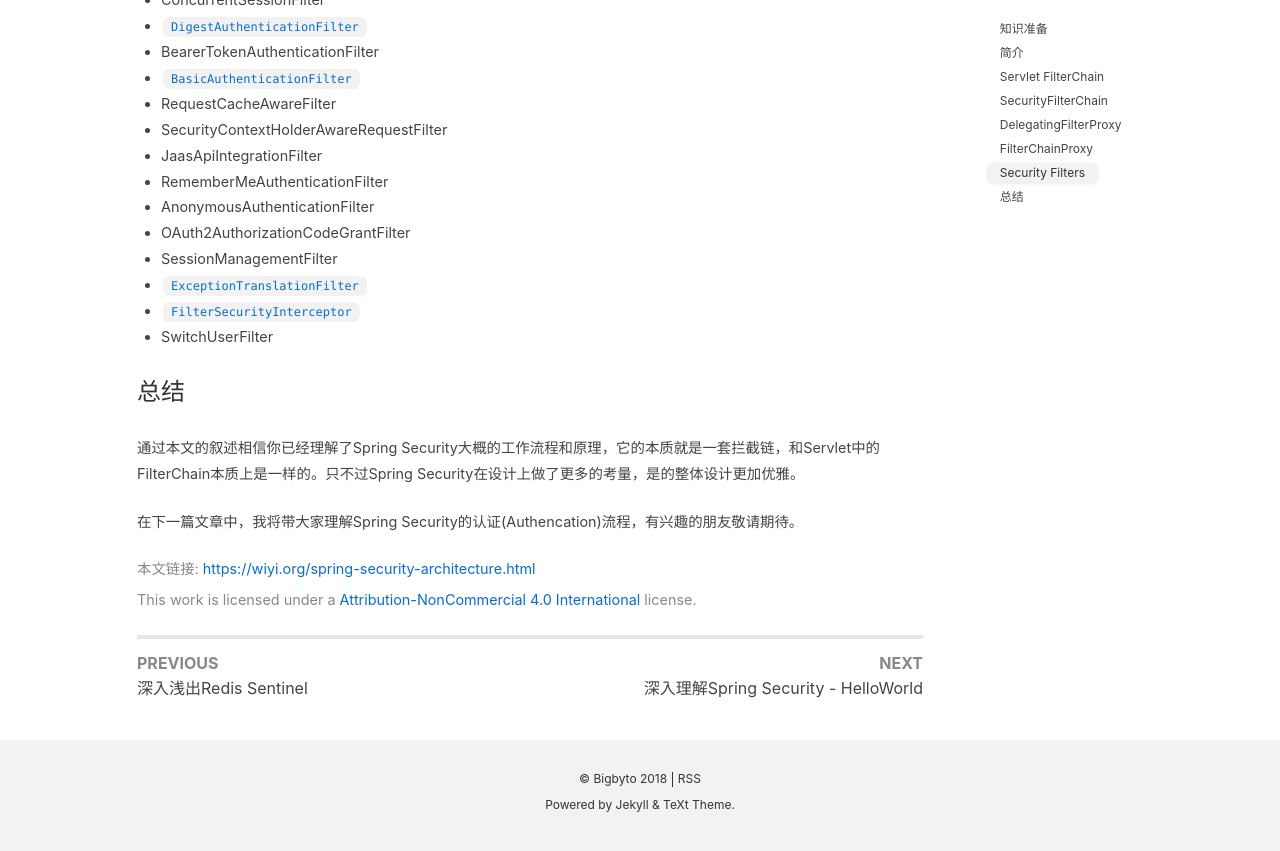
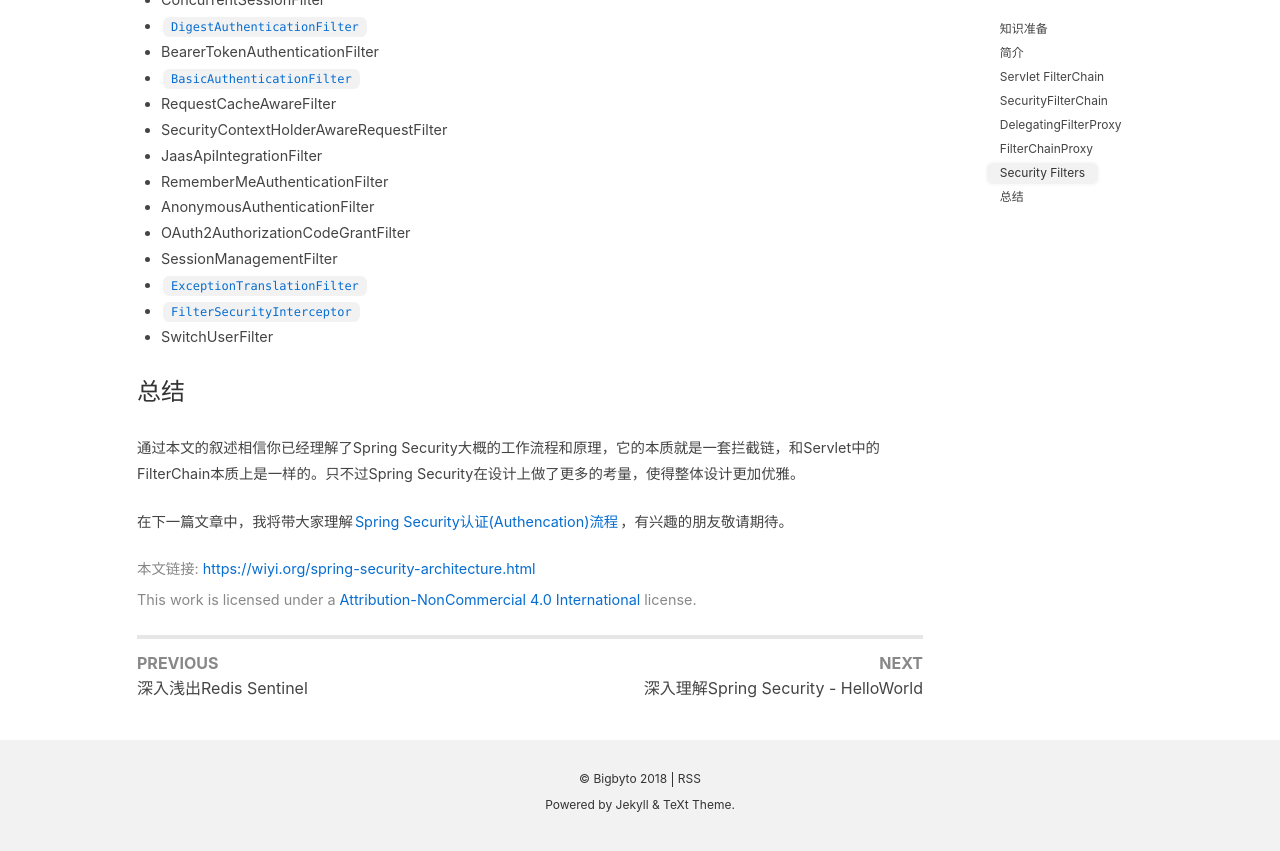
Before and after one commit to xingty/xingty.github.io, a Jekyll site: the page built from _posts/2020-12-21-spring-security-architecture.md, in a window 1280 px wide and 900 px high, scrolled down 5152 px. Shown: the top 851 px of the window. Built offline with Jekyll 4.4.1, drawn with Linux system fonts in a browser that asks for light colours; nearby versions of some CDN libraries; comment, search, counter and statistics services are not loaded.

Commit message:
* modify

```diff
--- a/_posts/2020-12-21-spring-security-architecture.md
+++ b/_posts/2020-12-21-spring-security-architecture.md
@@ -169,6 +169,6 @@ Security Filters是Spring Security设计的Filter，它和ServletFilter没有本
 
 ### 总结
 
-通过本文的叙述相信你已经理解了Spring Security大概的工作流程和原理，它的本质就是一套拦截链，和Servlet中的FilterChain本质上是一样的。只不过Spring Security在设计上做了更多的考量，是的整体设计更加优雅。
+通过本文的叙述相信你已经理解了Spring Security大概的工作流程和原理，它的本质就是一套拦截链，和Servlet中的FilterChain本质上是一样的。只不过Spring Security在设计上做了更多的考量，使得整体设计更加优雅。
 
-在下一篇文章中，我将带大家理解Spring Security的认证(Authencation)流程，有兴趣的朋友敬请期待。
+在下一篇文章中，我将带大家理解[Spring Security认证(Authencation)流程](https://wiyi.org/spring-security-authentication.html)，有兴趣的朋友敬请期待。
```
